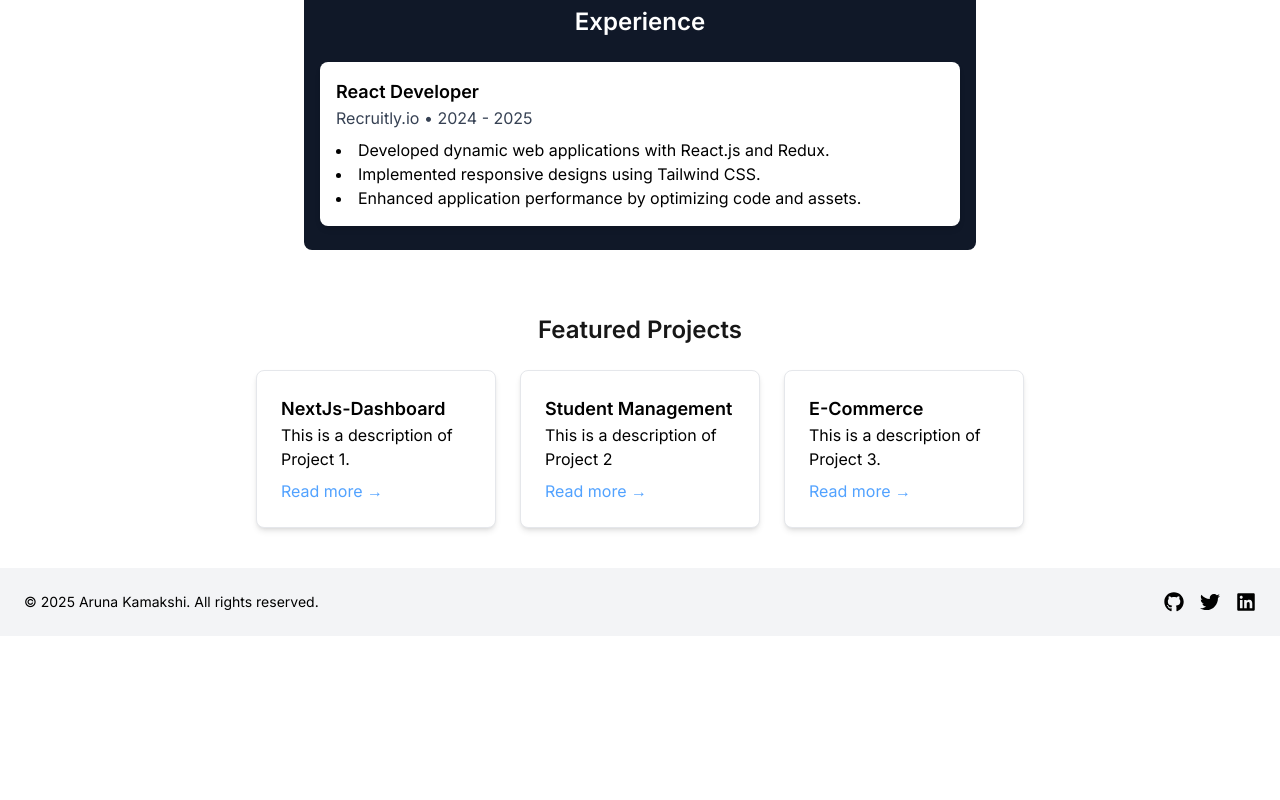
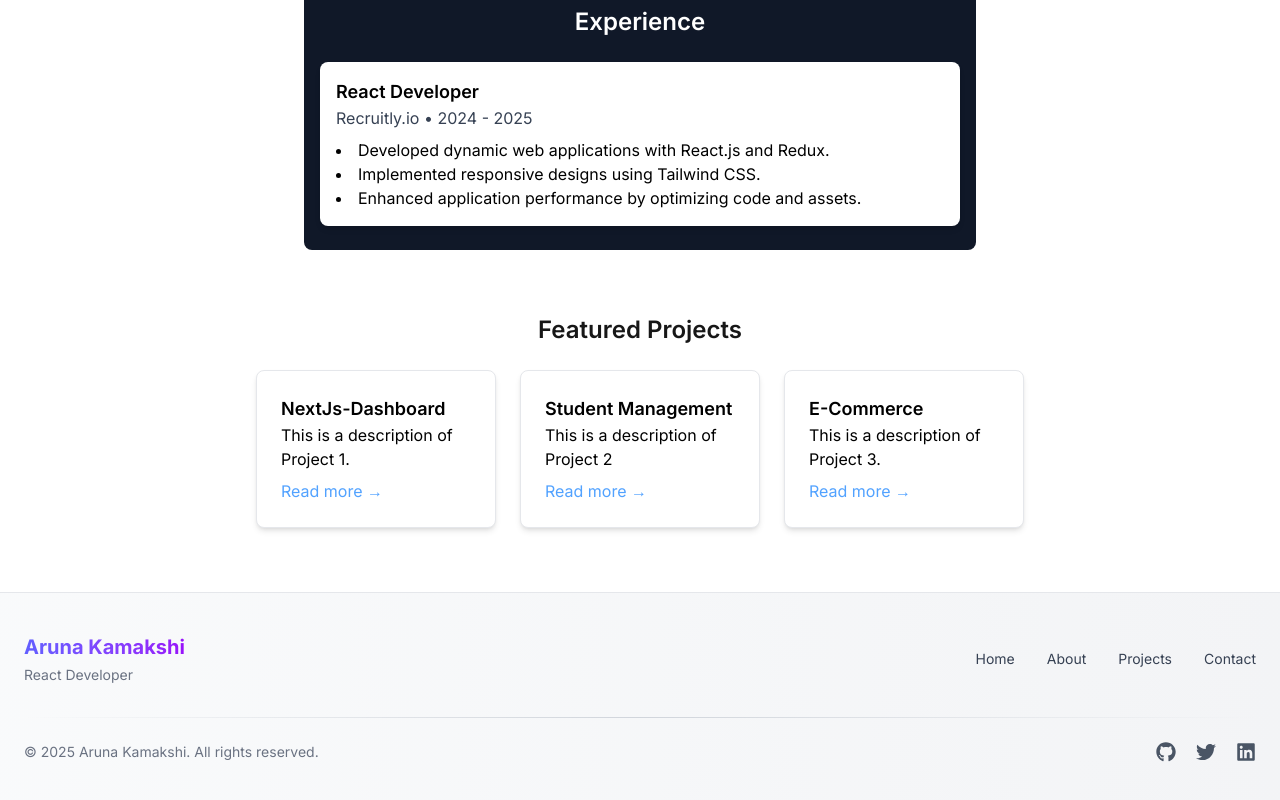
Before and after one commit to Kamakshi-Aruna/NextJs-Personal-Portfolio, a Next.js app: page / in a window 1280 px wide. Shown: the part 709-1509 px from the top of the page. Before the commit the page ends 1345 px from the top, so only its background shows below. Built offline with nearby package versions, Linux system fonts and the light colour scheme.

Commit message:
Updated the code

```diff
--- a/src/app/components/Footer.tsx
+++ b/src/app/components/Footer.tsx
@@ -1,25 +1,85 @@
+"use client"
+
 import Link from "next/link";
 import { FaGithub, FaTwitter, FaLinkedin } from "react-icons/fa";
+import { motion } from "framer-motion";
 
 export default function Footer() {
+    const currentYear = new Date().getFullYear();
+
     return (
-        <footer className="bg-gray-100 dark:bg-gray-100 text-black dark:text-black py-6 mt-10">
-            <div className="max-w-7xl mx-auto px-6 flex flex-col md:flex-row justify-between items-center">
+        <footer className="bg-gradient-to-r from-gray-50 to-gray-100 text-gray-700 py-10 mt-16 border-t border-gray-200">
+            <div className="max-w-7xl mx-auto px-6">
+                {/* Top Section */}
+                <div className="flex flex-col md:flex-row justify-between items-center mb-8">
+                    {/* Logo/Brand */}
+                    <div className="mb-6 md:mb-0">
+                        <h3 className="text-xl font-bold bg-gradient-to-r from-indigo-500 to-purple-600 bg-clip-text text-transparent">
+                            Aruna Kamakshi
+                        </h3>
+                        <p className="text-sm text-gray-500 mt-1">React Developer</p>
+                    </div>
 
-                {/* Copyright Text */}
-                <p className="text-sm">&copy; {new Date().getFullYear()} Aruna Kamakshi. All rights reserved.</p>
+                    {/* Quick Links */}
+                    <div className="flex flex-wrap justify-center gap-x-8 gap-y-2 mb-6 md:mb-0">
+                        <Link href="/" className="text-sm hover:text-indigo-600 transition-colors">
+                            Home
+                        </Link>
+                        <Link href="/about" className="text-sm hover:text-indigo-600 transition-colors">
+                            About
+                        </Link>
+                        <Link href="/projects" className="text-sm hover:text-indigo-600 transition-colors">
+                            Projects
+                        </Link>
+                        <Link href="/contact" className="text-sm hover:text-indigo-600 transition-colors">
+                            Contact
+                        </Link>
+                    </div>
+                </div>
 
-                {/* Social Links */}
-                <div className="flex space-x-4 mt-3 md:mt-0">
-                    <Link href="https://github.com/Kamakshi-Aruna" target="_blank" rel="noopener noreferrer">
-                        <FaGithub className="text-xl hover:text-gray-500 transition" />
-                    </Link>
-                    <Link href="https://x.com/ArunaSubra26201" target="_blank" rel="noopener noreferrer">
-                        <FaTwitter className="text-xl hover:text-blue-500 transition" />
-                    </Link>
-                    <Link href="https://www.linkedin.com/in/aruna-kamakshi-1a70b5259/" target="_blank" rel="noopener noreferrer">
-                        <FaLinkedin className="text-xl hover:text-blue-600 transition" />
-                    </Link>
+                {/* Divider */}
+                <div className="h-px bg-gradient-to-r from-transparent via-gray-300 to-transparent my-6"></div>
+
+                {/* Bottom Section */}
+                <div className="flex flex-col-reverse md:flex-row justify-between items-center">
+                    {/* Copyright */}
+                    <p className="text-sm text-gray-500 mt-6 md:mt-0">
+                        &copy; {currentYear} Aruna Kamakshi. All rights reserved.
+                    </p>
+
+                    {/* Social Links */}
+                    <div className="flex space-x-5">
+                        <motion.a
+                            whileHover={{ y: -3 }}
+                            transition={{ duration: 0.2 }}
+                            href="https://github.com/Kamakshi-Aruna"
+                            target="_blank"
+                            rel="noopener noreferrer"
+                            className="text-gray-600 hover:text-black transition-colors"
+                        >
+                            <FaGithub size={20} />
+                        </motion.a>
+                        <motion.a
+                            whileHover={{ y: -3 }}
+                            transition={{ duration: 0.2 }}
+                            href="https://x.com/ArunaSubra26201"
+                            target="_blank"
+                            rel="noopener noreferrer"
+                            className="text-gray-600 hover:text-blue-500 transition-colors"
+                        >
+                            <FaTwitter size={20} />
+                        </motion.a>
+                        <motion.a
+                            whileHover={{ y: -3 }}
+                            transition={{ duration: 0.2 }}
+                            href="https://www.linkedin.com/in/aruna-kamakshi-1a70b5259/"
+                            target="_blank"
+                            rel="noopener noreferrer"
+                            className="text-gray-600 hover:text-blue-600 transition-colors"
+                        >
+                            <FaLinkedin size={20} />
+                        </motion.a>
+                    </div>
                 </div>
             </div>
         </footer>
```
